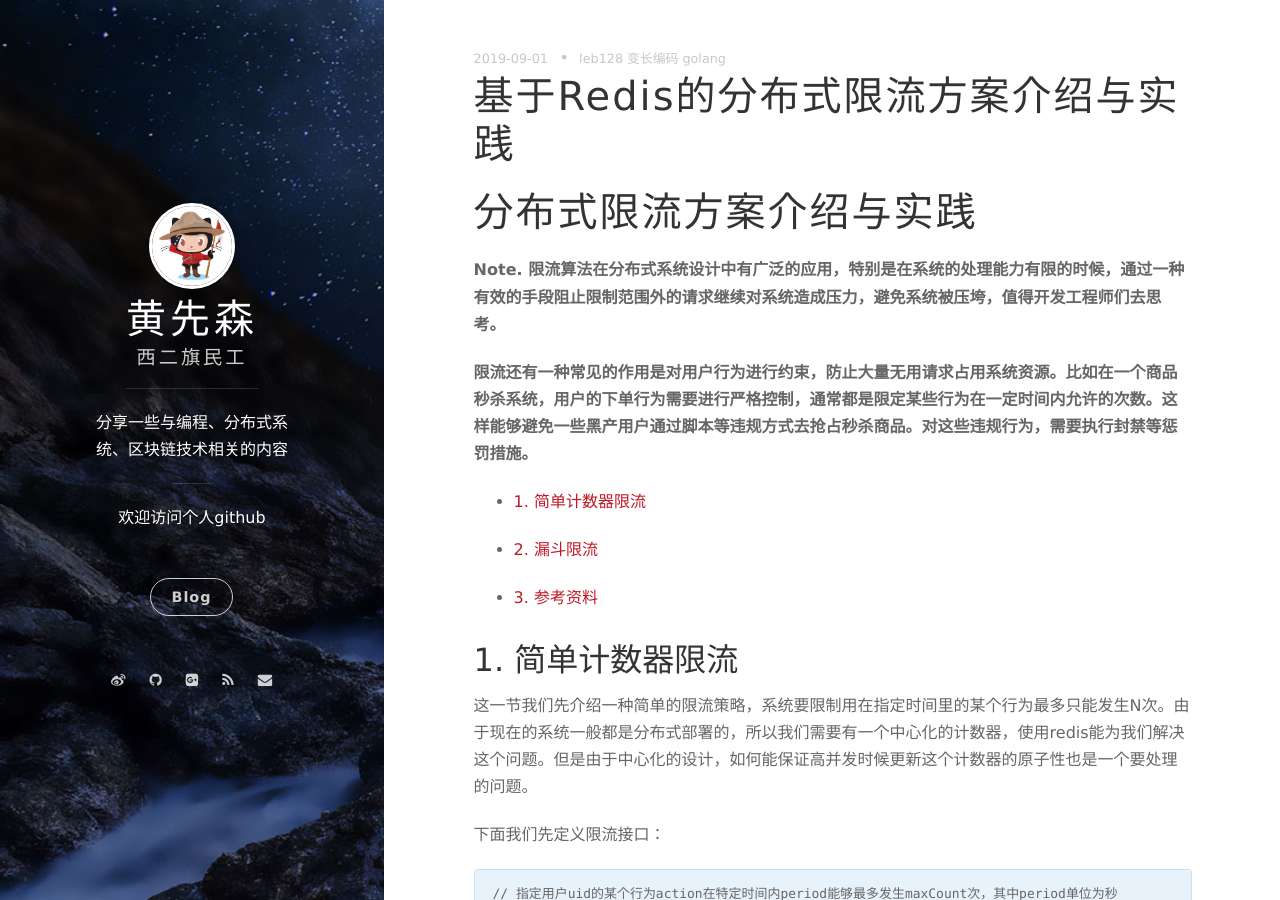
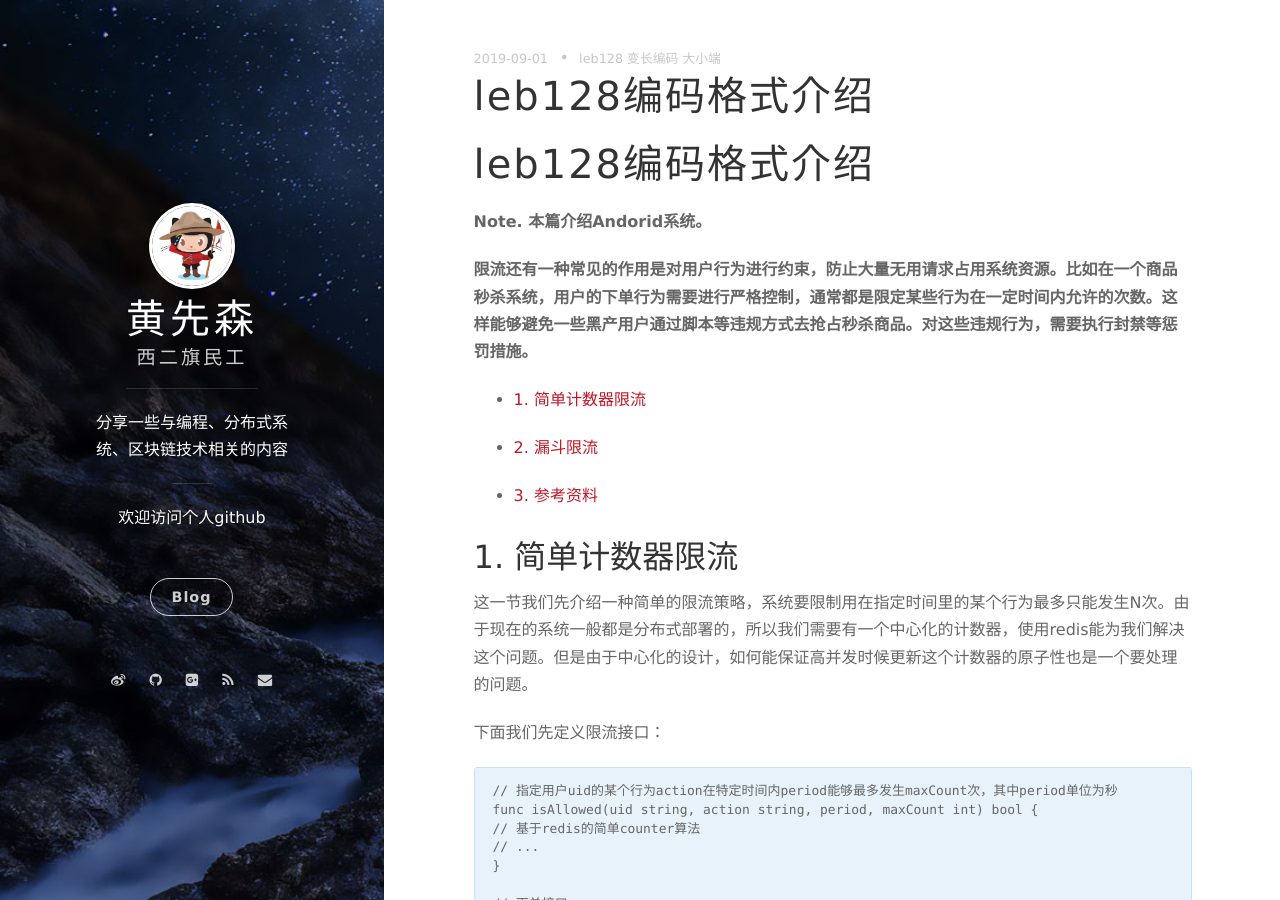
Before and after one commit to berryjam/berryjam.github.io, a Jekyll site: the page built from _posts/2019-09-01-leb128编码格式介绍.md, in a window 1280 px wide and 900 px high. Built offline with Jekyll 4.4.1, drawn with Linux system fonts in a browser that asks for light colours; nearby versions of some CDN libraries; comment, search, counter and statistics services are not loaded.

Commit message:
Update 2019-09-01-leb128编码格式介绍.md

```diff
--- a/_posts/2019-09-01-leb128编码格式介绍.md
+++ b/_posts/2019-09-01-leb128编码格式介绍.md
@@ -1,14 +1,14 @@
 ---
 layout: post
-title: 基于Redis的分布式限流方案介绍与实践
+title: leb128编码格式介绍
 date: 2019-09-01 23:11:00.000000000 +09:00
-tags: leb128 变长编码 golang
+tags: leb128 变长编码 大小端
 ---
 
 
-# 分布式限流方案介绍与实践
+# leb128编码格式介绍
 
-**Note. 限流算法在分布式系统设计中有广泛的应用，特别是在系统的处理能力有限的时候，通过一种有效的手段阻止限制范围外的请求继续对系统造成压力，避免系统被压垮，值得开发工程师们去思考。**
+**Note. 本篇介绍Andorid系统。**
 
 **限流还有一种常见的作用是对用户行为进行约束，防止大量无用请求占用系统资源。比如在一个商品秒杀系统，用户的下单行为需要进行严格控制，通常都是限定某些行为在一定时间内允许的次数。这样能够避免一些黑产用户通过脚本等违规方式去抢占秒杀商品。对这些违规行为，需要执行封禁等惩罚措施。**
 
```
